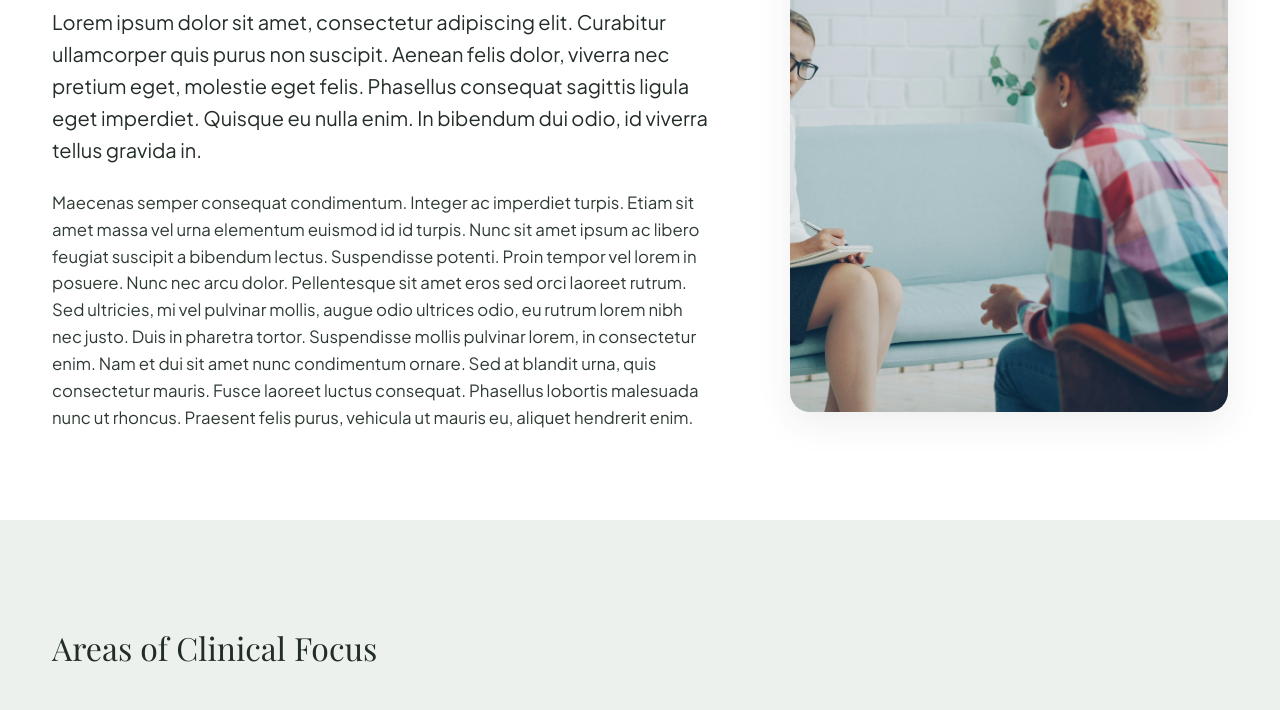
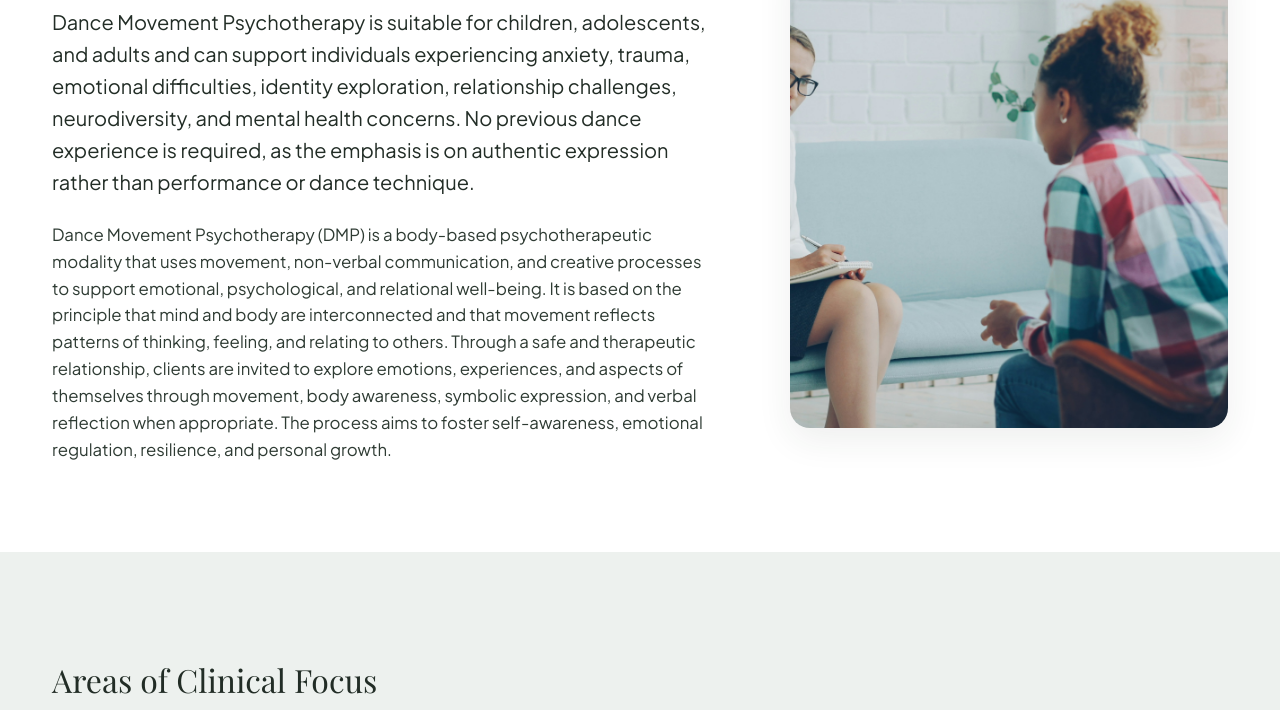
Before and after one commit to MikeAvgeros/zoipsychotherapy, a plain HTML site: page integrative-therapy.html in a window 1280 px wide. Shown: the part 296-1006 px from the top of the page. Drawn offline with nearby package versions, Linux system fonts and the light colour scheme; a web font is replaced by a local one.

Commit message:
Update therapies info

```diff
--- a/integrative-therapy.html
+++ b/integrative-therapy.html
@@ -68,26 +68,27 @@
                 Integrative Therapy
               </h1>
               <p class="lead-text">
-                Lorem ipsum dolor sit amet, consectetur adipiscing elit.
-                Curabitur ullamcorper quis purus non suscipit. Aenean felis
-                dolor, viverra nec pretium eget, molestie eget felis. Phasellus
-                consequat sagittis ligula eget imperdiet. Quisque eu nulla enim.
-                In bibendum dui odio, id viverra tellus gravida in.
+                Dance Movement Psychotherapy is suitable for children,
+                adolescents, and adults and can support individuals experiencing
+                anxiety, trauma, emotional difficulties, identity exploration,
+                relationship challenges, neurodiversity, and mental health
+                concerns. No previous dance experience is required, as the
+                emphasis is on authentic expression rather than performance or
+                dance technique.
               </p>
               <p>
-                Maecenas semper consequat condimentum. Integer ac imperdiet
-                turpis. Etiam sit amet massa vel urna elementum euismod id id
-                turpis. Nunc sit amet ipsum ac libero feugiat suscipit a
-                bibendum lectus. Suspendisse potenti. Proin tempor vel lorem in
-                posuere. Nunc nec arcu dolor. Pellentesque sit amet eros sed
-                orci laoreet rutrum. Sed ultricies, mi vel pulvinar mollis,
-                augue odio ultrices odio, eu rutrum lorem nibh nec justo. Duis
-                in pharetra tortor. Suspendisse mollis pulvinar lorem, in
-                consectetur enim. Nam et dui sit amet nunc condimentum ornare.
-                Sed at blandit urna, quis consectetur mauris. Fusce laoreet
-                luctus consequat. Phasellus lobortis malesuada nunc ut rhoncus.
-                Praesent felis purus, vehicula ut mauris eu, aliquet hendrerit
-                enim.
+                Dance Movement Psychotherapy (DMP) is a body-based
+                psychotherapeutic modality that uses movement, non-verbal
+                communication, and creative processes to support emotional,
+                psychological, and relational well-being. It is based on the
+                principle that mind and body are interconnected and that
+                movement reflects patterns of thinking, feeling, and relating to
+                others. Through a safe and therapeutic relationship, clients are
+                invited to explore emotions, experiences, and aspects of
+                themselves through movement, body awareness, symbolic
+                expression, and verbal reflection when appropriate. The process
+                aims to foster self-awareness, emotional regulation, resilience,
+                and personal growth.
               </p>
             </div>
             <div class="service-editorial-image">
```
Also changed, not shown: systemic-family-therapy.html (+13 -0 lines).
